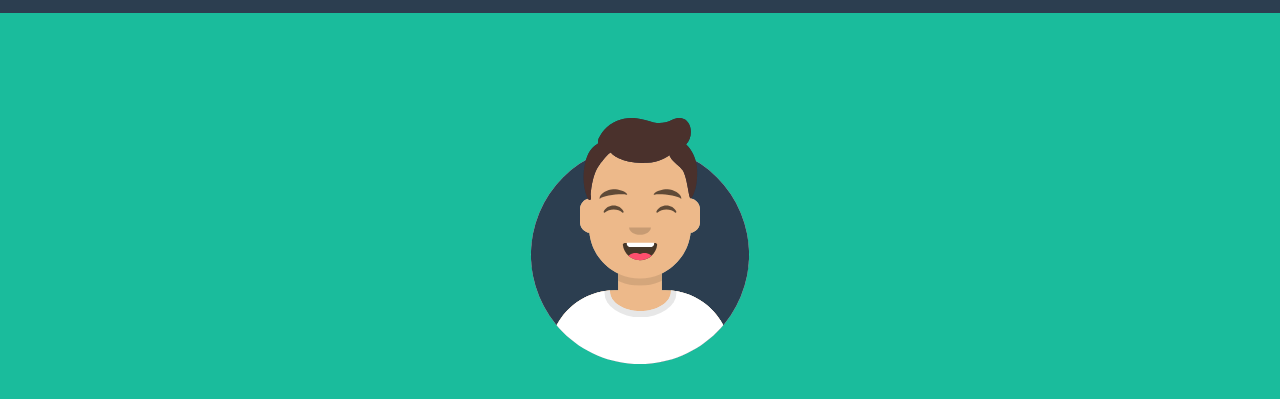
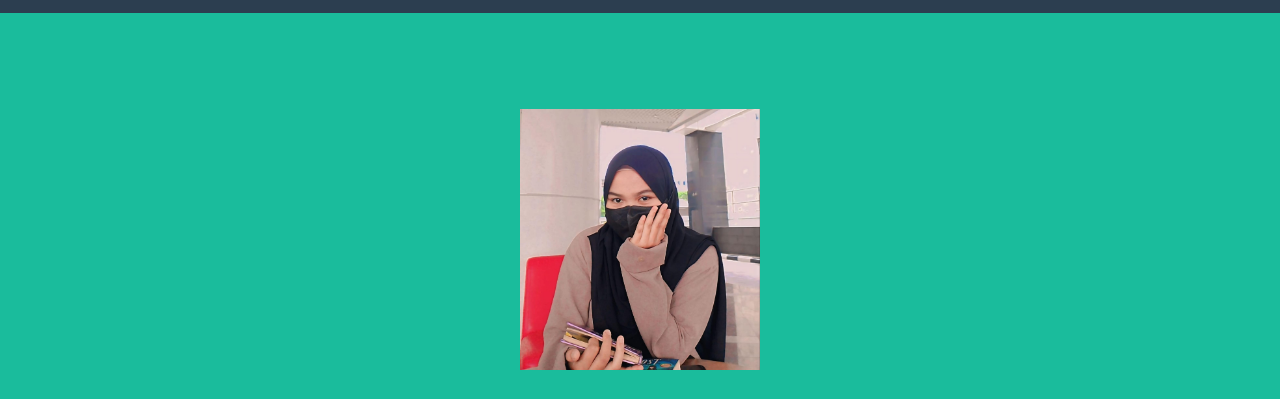
Before and after one commit to SeptiRahayu137/Septiirahayu.github.io, a plain HTML site: page index.html in a window 1280 px wide. Shown: the part 91-490 px from the top of the page. Drawn offline with nearby package versions, Linux system fonts and the light colour scheme.

Commit message:
Update index.html

```diff
--- a/index.html
+++ b/index.html
@@ -38,7 +38,7 @@
         <header class="masthead bg-primary text-white text-center">
             <div class="container d-flex align-items-center flex-column">
                 <!-- Masthead Avatar Image-->
-                <img class="masthead-avatar mb-5" src="assets/img/avataaars.svg" alt="..." />
+                <img class="masthead-avatar mb-5" src="profil.jpg" alt="..." />
                 <!-- Masthead Heading-->
                 <h1 class="masthead-heading text-uppercase mb-0">Start Bootstrap</h1>
                 <!-- Icon Divider-->
```
